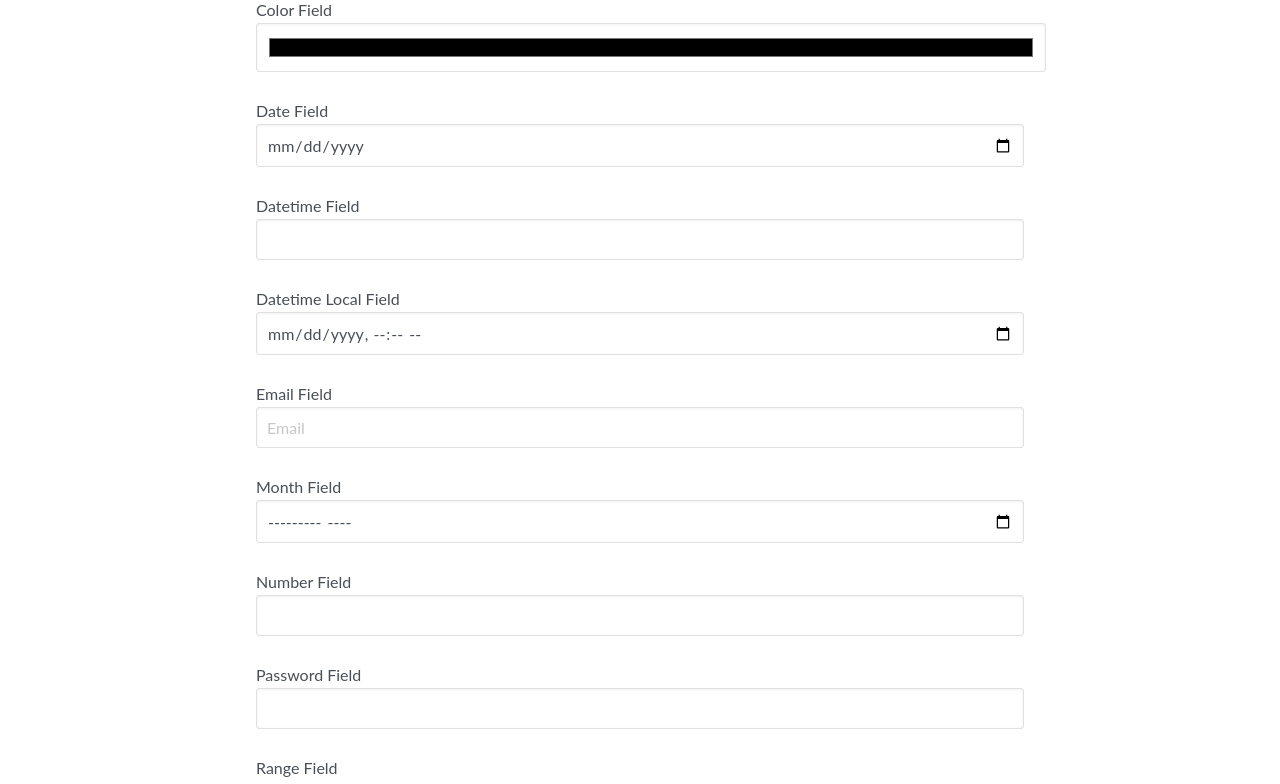
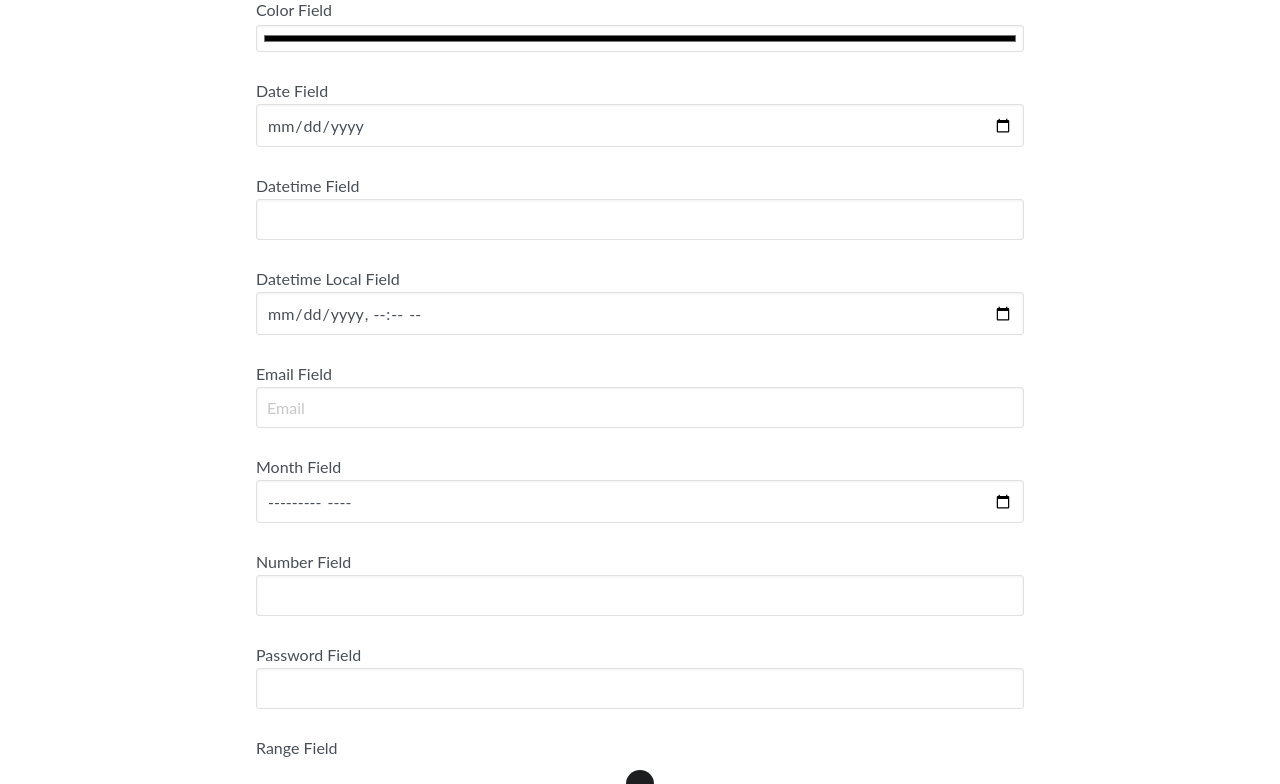
Before and after one commit to Ronald-Ortelee/article-styling-forms, a plain HTML site: page index.html in a window 1280 px wide. Shown: the part 316-1100 px from the top of the page. Drawn offline with Linux system fonts and the light colour scheme.

Commit message:
Updated color field

```diff
--- a/style.css
+++ b/style.css
@@ -583,9 +583,7 @@ textarea:focus, select:focus {
 }
 
 input[type="color"] {
-	-webkit-box-sizing: content-box;
-	-moz-box-sizing: content-box;
-	box-sizing: content-box;
+	padding: 5px;
 }
 
 select {
```
